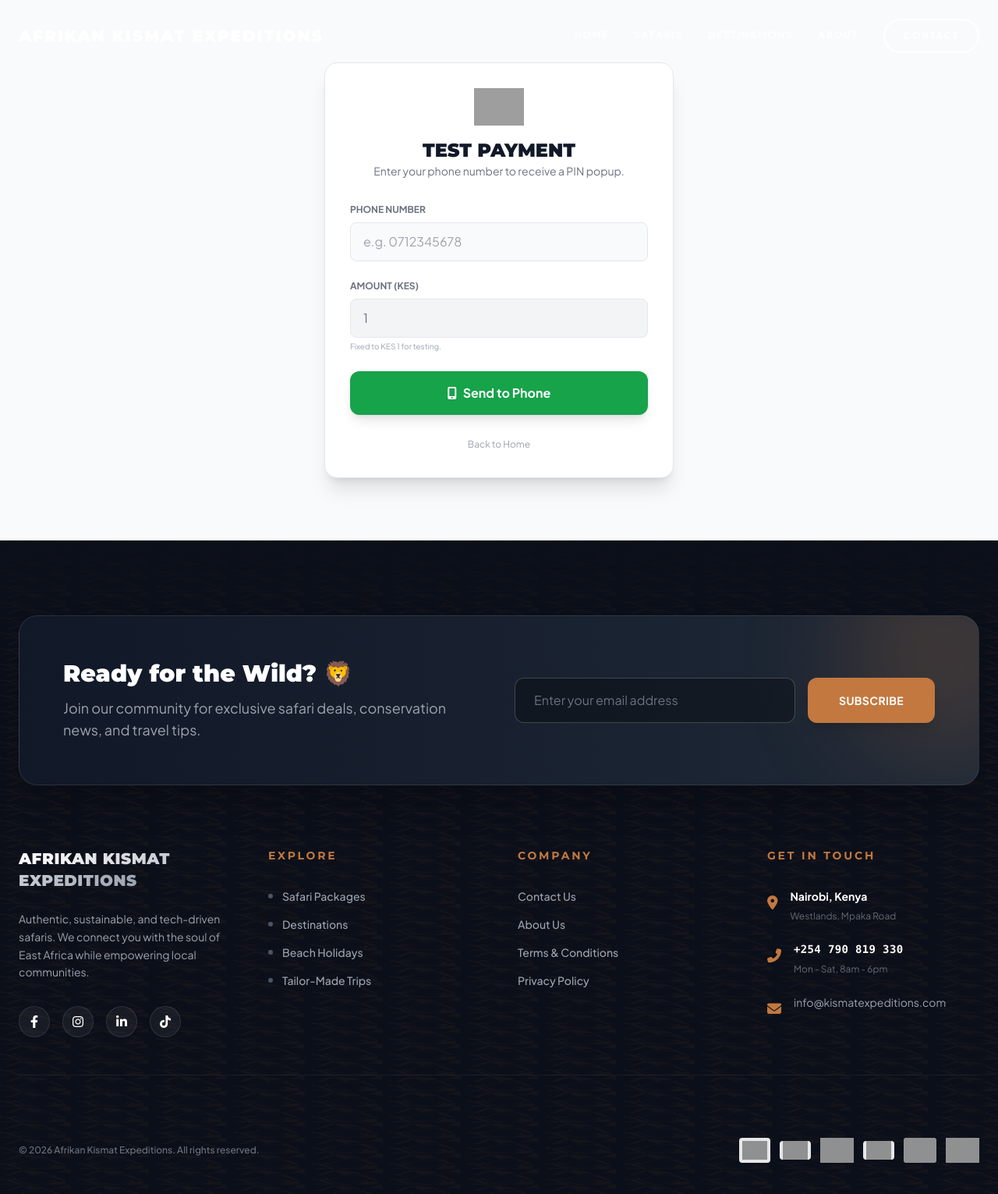
After one commit to kelvinketer/afrikan-kismat, a Django app: page /payments/test-pay/ in a window 1280 px wide. The commit adds this page. Shown: the whole page at 78% size. Run offline with Django 5.2, Linux system fonts and the light colour scheme; some libraries are stand-ins or nearby versions; grey boxes are pictures that could not be loaded.

Commit message:
Added M-Pesa payments, booking system, and email receipts

```diff
--- a/config/urls.py
+++ b/config/urls.py
@@ -1,5 +1,5 @@
 from django.contrib import admin
-from django.urls import path
+from django.urls import path, include  # <--- Added 'include' here
 from core import views  # Import views from your core app
 
 urlpatterns = [
@@ -17,6 +17,9 @@ urlpatterns = [
     # Detail Pages
     path('destination/<slug:slug>/', views.destination_detail, name='destination_detail'),
 
-    # NEW: The Safari Detail Page (using the Database ID 'pk')
+    # Safari Detail Page
     path('safari/<int:pk>/', views.safari_detail, name='safari_detail'),
+
+    # PAYMENTS APP (This is the new line connecting M-Pesa)
+    path('payments/', include('payments.urls')),
 ]
--- a/core/models.py
+++ b/core/models.py
@@ -13,6 +13,10 @@ class SafariPackage(models.Model):
     # Details
     description = models.TextField()
     price_guideline = models.CharField(max_length=100, blank=True, help_text="e.g. From $400 pp")
+
+    # --- NEW FIELD FOR PAYMENTS ---
+    price_usd = models.DecimalField(max_digits=10, decimal_places=2, default=0.00, help_text="Price per person in USD")
+    # ------------------------------
 
     # Badges (Checkboxes in Admin)
     is_popular = models.BooleanField(default=False, verbose_name="Mark as Most Popular")
--- /dev/null
+++ b/payments/urls.py
@@ -0,0 +1,13 @@
+from django.urls import path
+from . import views
+
+urlpatterns = [
+    # 1. Simple M-Pesa Test Page
+    path('test-pay/', views.initiate_payment, name='test_payment'),
+
+    # 2. Real Safari Booking Logic
+    path('book/<int:safari_id>/', views.initiate_safari_payment, name='book_safari'),
+
+    # 3. Development Tool: Simulate Success (For Receipts)
+    path('simulate-success/<int:transaction_id>/', views.debug_simulate_success, name='simulate_success'),
+]
--- a/payments/views.py
+++ b/payments/views.py
@@ -1,31 +1,152 @@
-from django.shortcuts import render, redirect
+from decimal import Decimal # <--- Added this import
+from django.shortcuts import render, redirect, get_object_or_404
 from django.contrib import messages
+from core.models import SafariPackage
+from .models import Transaction
 from .mpesa_utils import MpesaClient
 
+# CONFIGURABLE EXCHANGE RATE (Now safely converted to Decimal)
+USD_TO_KES_RATE = Decimal('132.00')
+
+# --- 1. THE SIMPLE TEST PAGE VIEW ---
 def initiate_payment(request):
+    if request.method == 'GET':
+        return render(request, 'pay_test.html')
+
     if request.method == 'POST':
         phone = request.POST.get('phone')
-        amount = request.POST.get('amount', '1') # Default to 1 KES for testing
+        amount = request.POST.get('amount', '1')
 
         if not phone:
             messages.error(request, "Please enter a phone number.")
-            return redirect('safaris') # Redirect back if error
+            return redirect('test_payment')
 
         client = MpesaClient()
-
         try:
-            # Call the engine
             response = client.stk_push(phone, amount)
-
             if response.get('ResponseCode') == '0':
                 messages.success(request, f"STK Push Sent! Check your phone ({phone}).")
             else:
-                error_message = response.get('errorMessage', 'Payment failed.')
-                messages.error(request, f"M-Pesa Error: {error_message}")
-
+                messages.error(request, f"M-Pesa Error: {response.get('errorMessage')}")
         except Exception as e:
             messages.error(request, f"System Error: {str(e)}")
 
-        return redirect('safaris') # Stay on page to show message
+        return redirect('test_payment')
 
-    return redirect('home')
+
+# --- 2. THE REAL SAFARI BOOKING VIEW ---
+def initiate_safari_payment(request, safari_id):
+    safari = get_object_or_404(SafariPackage, pk=safari_id)
+
+    if request.method == 'POST':
+        phone = request.POST.get('phone')
+
+        # Default to 1 traveler if not specified
+        try:
+            travelers = int(request.POST.get('travelers', 1))
+        except ValueError:
+            travelers = 1
+
+        if not phone:
+            messages.error(request, "Phone number is required.")
+            return redirect('safari_detail', pk=safari_id)
+
+        # 1. Calculate Costs
+        # Now both are Decimals, so Python is happy!
+        total_usd = safari.price_usd * travelers
+        total_kes = int(total_usd * USD_TO_KES_RATE)
+
+        # 2. Save "Pending" Transaction
+        transaction = Transaction.objects.create(
+            safari=safari,
+            phone_number=phone,
+            amount_usd=total_usd,
+            exchange_rate=USD_TO_KES_RATE,
+            amount_kes=total_kes,
+            status="PENDING"
+        )
+
+        # 3. Trigger M-Pesa
+        client = MpesaClient()
+        try:
+            response = client.stk_push(phone, total_kes, account_reference="Safari Booking")
+
+            if response.get('ResponseCode') == '0':
+                transaction.mpesa_request_id = response.get('CheckoutRequestID')
+                transaction.save()
+                messages.success(request, f"Request sent! Please check your phone ({phone}) to pay KES {total_kes}.")
+            else:
+                transaction.status = "FAILED"
+                transaction.save()
+                messages.error(request, f"M-Pesa Error: {response.get('errorMessage')}")
+
+        except Exception as e:
+            transaction.status = "ERROR"
+            transaction.save()
+            messages.error(request, f"System Error: {str(e)}")
+
+        return redirect('safari_detail', pk=safari_id)
+
+    return redirect('safari_detail', pk=safari_id)
+
+from django.core.mail import send_mail
+from django.template.loader import render_to_string
+from django.conf import settings
+from django.utils import timezone
+
+# ... keep your existing imports and views ...
+
+# --- 3. THE PAYMENT SUCCESS LOGIC ---
+def handle_successful_payment(transaction):
+    """
+    This function performs all the 'After Payment' actions:
+    1. Marks DB as Success
+    2. Sends Receipt Email
+    """
+    # 1. Update Database
+    transaction.status = "SUCCESS"
+    transaction.save()
+
+    # 2. Prepare Email Content
+    subject = f"Booking Confirmed: {transaction.safari.title}"
+
+    # We create a simple text receipt
+    message = f"""
+    Jambo!
+
+    We have received your payment of KES {transaction.amount_kes}.
+
+    RECEIPT DETAILS:
+    ----------------
+    Transaction ID: {transaction.mpesa_request_id or 'N/A'}
+    Safari: {transaction.safari.title}
+    Travelers: {int(transaction.amount_usd / transaction.safari.price_usd)}
+    Date Paid: {timezone.now().strftime('%Y-%m-%d %H:%M')}
+
+    YOUR ITINERARY:
+    ---------------
+    You can view your full itinerary on our website here:
+    http://127.0.0.1:8000/safari/{transaction.safari.id}/
+
+    Karibu Safari!
+    The Afrikan Kismat Team
+    """
+
+    # 3. Send Email
+    send_mail(
+        subject,
+        message,
+        settings.DEFAULT_FROM_EMAIL,
+        [settings.DEFAULT_FROM_EMAIL], # sending to admin for test (since we didn't ask for user email in form)
+        fail_silently=False,
+    )
+
+    # --- 4. DEV TOOL: SIMULATE SUCCESS ---
+def debug_simulate_success(request, transaction_id):
+    """
+    DEV ONLY: Forces a transaction to be successful so we can test emails.
+    """
+    transaction = get_object_or_404(Transaction, pk=transaction_id)
+    handle_successful_payment(transaction)
+    messages.success(request, "Simulation: Payment marked as SUCCESS. Receipt email sent!")
+    return redirect('safari_detail', pk=transaction.safari.id)
--- /dev/null
+++ b/templates/pay_test.html
@@ -0,0 +1,47 @@
+{% extends 'base.html' %}
+
+{% block content %}
+<div class="min-h-[60vh] flex items-center justify-center bg-gray-50 py-20">
+    <div class="bg-white p-8 rounded-2xl shadow-xl w-full max-w-md border border-gray-200">
+        <div class="text-center mb-8">
+            <img src="https://upload.wikimedia.org/wikipedia/commons/1/15/M-PESA_LOGO-01.svg" class="h-12 mx-auto mb-4">
+            <h1 class="text-2xl font-black text-gray-900 uppercase">Test Payment</h1>
+            <p class="text-gray-500 text-sm">Enter your phone number to receive a PIN popup.</p>
+        </div>
+
+        {% if messages %}
+            {% for message in messages %}
+            <div class="p-4 mb-4 rounded-lg text-sm font-bold
+                {% if message.tags == 'success' %}bg-green-100 text-green-700{% else %}bg-red-100 text-red-700{% endif %}">
+                {{ message }}
+            </div>
+            {% endfor %}
+        {% endif %}
+
+        <form method="POST" class="space-y-6">
+            {% csrf_token %}
+
+            <div>
+                <label class="block text-xs font-bold text-gray-500 uppercase mb-2">Phone Number</label>
+                <input type="text" name="phone" placeholder="e.g. 0712345678"
+                       class="w-full bg-gray-50 border border-gray-200 rounded-lg px-4 py-3 focus:outline-none focus:border-green-500 transition">
+            </div>
+
+            <div>
+                <label class="block text-xs font-bold text-gray-500 uppercase mb-2">Amount (KES)</label>
+                <input type="number" name="amount" value="1" readonly
+                       class="w-full bg-gray-100 border border-gray-200 rounded-lg px-4 py-3 text-gray-500 cursor-not-allowed">
+                <p class="text-[10px] text-gray-400 mt-1">Fixed to KES 1 for testing.</p>
+            </div>
+
+            <button type="submit" class="w-full bg-green-600 text-white font-bold py-4 rounded-xl hover:bg-green-700 transition shadow-lg flex justify-center items-center gap-2">
+                <i class="fas fa-mobile-alt"></i> Send to Phone
+            </button>
+        </form>
+
+        <div class="mt-6 text-center">
+             <a href="{% url 'home' %}" class="text-gray-400 text-xs hover:text-gray-600">Back to Home</a>
+        </div>
+    </div>
+</div>
+{% endblock %}
```
Also changed, not shown: config/settings.py (+14 -19 lines), payments/models.py (+13 -1 lines), payments/mpesa_utils.py (+50 -28 lines), templates/safari_detail.html (+27 -23 lines), core/migrations/0009_safaripackage_price_usd.py (added), db.sqlite3, payments/migrations/0001_initial.py (added), 1 other file.
